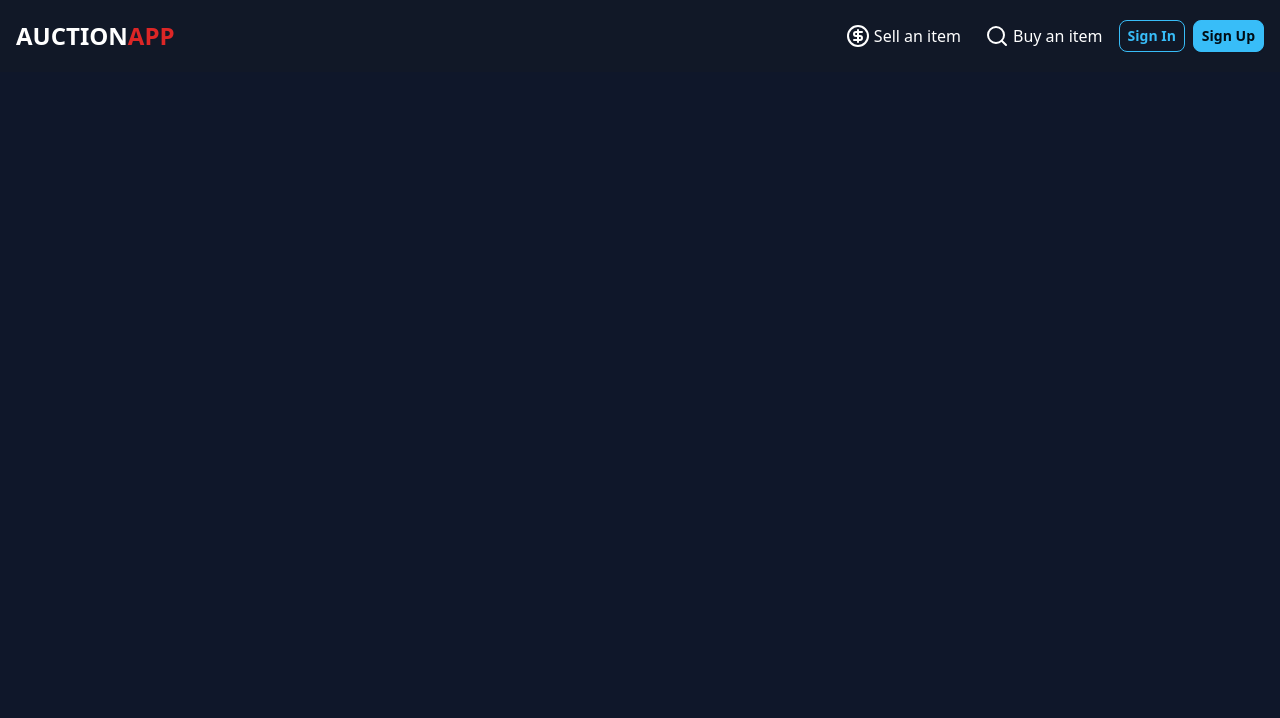
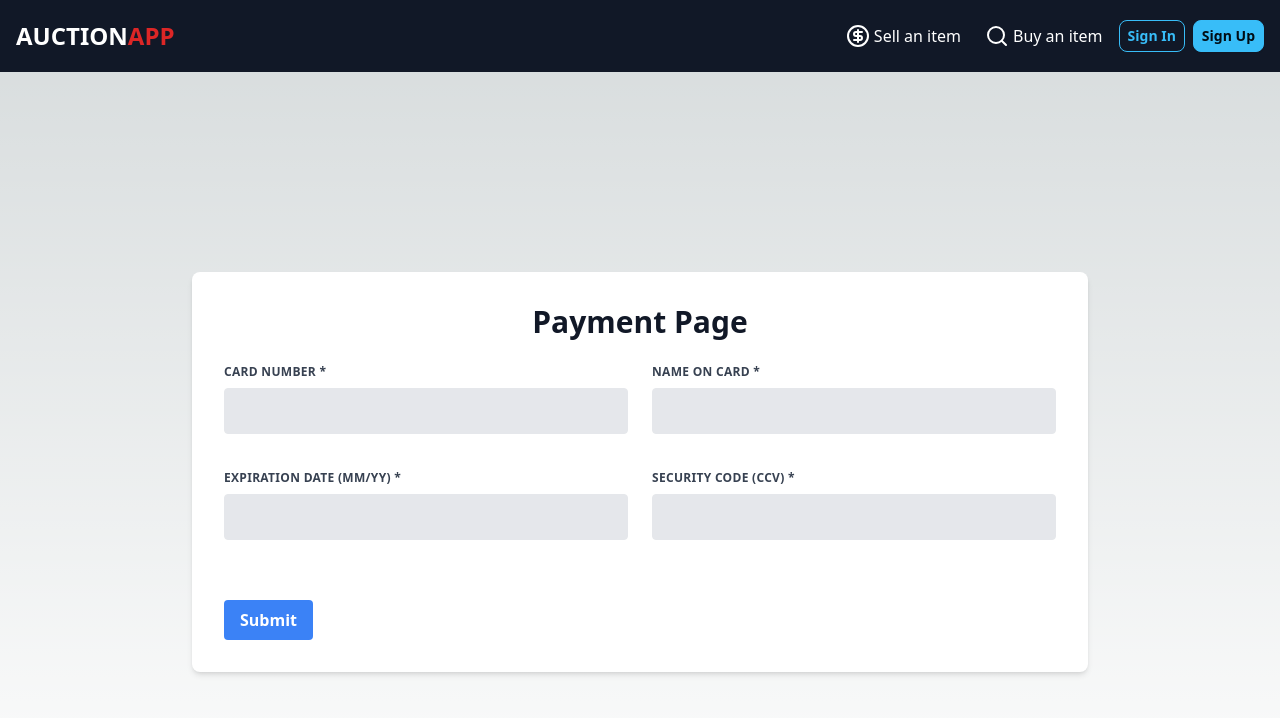
Before and after one commit to DaoudAli/EECS4413-Auction-Website, a Next.js app in the folder client-app/: page /payment in a window 1280 px wide. Shown: the top 718 px of the page. Built offline with nearby package versions, Linux system fonts and the light colour scheme; no server answers.

Commit message:
Payment Page update

```diff
--- a/client-app/src/pages/auction-end/billing.js
+++ /dev/null
@@ -1,25 +0,0 @@
-// components/BillingAndCreditCard.js
-export default function BillingAndCreditCard() {
-  // form submission logic would go here
-
-  return (
-    <div className="bg-white p-4 shadow rounded">
-      <h1 className="text-2xl font-bold mb-4">THE LOGO OF THE COMPANY</h1>
-      <div className="flex flex-wrap -mx-2">
-        {/* Billing information fields */}
-        <div className="w-full md:w-1/2 p-2">
-          {/* Input fields for billing information */}
-        </div>
-        {/* Credit card information fields */}
-        <div className="w-full md:w-1/2 p-2">
-          {/* Input fields for credit card information */}
-        </div>
-      </div>
-      <div className="text-right mt-4">
-        <button className="bg-blue-500 text-white px-4 py-2 rounded hover:bg-blue-600">
-          Submit
-        </button>
-      </div>
-    </div>
-  );
-}
--- a/client-app/src/pages/payment/index.js
+++ b/client-app/src/pages/payment/index.js
@@ -1,3 +1,77 @@
-import React from 'react';
-
-export default function Payment() {}
+export default function Payment() {
+  return (
+    <div className="min-h-screen flex items-center justify-center p-4">
+      <div className="w-full max-w-4xl bg-white rounded-lg shadow-md p-6 md:p-8">
+        <h2 className="text-3xl font-bold text-center text-gray-900 mb-6">
+          Payment Page
+        </h2>
+        <form className="flex flex-wrap -mx-3"
+          onSubmit={e => {
+            console.log()
+            e.preventDefault();
+            fetch("http://localhost:3500/payment/pay", {
+              method: "POST",
+              headers: {
+                "Content-Type": "application/json",
+                "Access-Control-Allow-Origin": "http://localhost:3000",
+              },
+              body: JSON.stringify({
+                cardNumber: e.currentTarget.cardNumber.value,
+                nameOnCard: e.currentTarget.nameOnCard.value,
+                expirationDate: e.currentTarget.expirationDate.value,
+                securityCode: e.currentTarget.securityCode.value,
+              }),
+            })
+          }}>
+          <div className="w-full md:w-1/2 px-3 mb-6">
+            <label
+              className="block uppercase tracking-wide text-gray-700 text-xs font-bold mb-2"
+              htmlFor="cardNumber">Card Number *</label>
+            <input
+              className="appearance-none block w-full bg-gray-200 text-gray-700 border rounded py-3 px-4 mb-3 leading-tight focus:outline-none focus:bg-white"
+              required id="cardNumber" type="text" placeholder="" maxLength={16} pattern="[0-9]{16}"
+              onInvalid={e => e.target.setCustomValidity("Please enter a valid Card Number")}
+              onChange={e => e.target.setCustomValidity("")} />
+          </div>
+          <div className="w-full md:w-1/2 px-3 mb-6">
+            <label
+              className="block uppercase tracking-wide text-gray-700 text-xs font-bold mb-2"
+              htmlFor="nameOnCard">Name on Card *</label>
+            <input
+              className="appearance-none block w-full bg-gray-200 text-gray-700 border rounded py-3 px-4 leading-tight focus:outline-none focus:bg-white"
+              required id="nameOnCard" type="text" placeholder="" />
+          </div>
+          <div className="w-full md:w-1/2 px-3 mb-6">
+            <label
+              className="block uppercase tracking-wide text-gray-700 text-xs font-bold mb-2"
+              htmlFor="expirationDate">{"Expiration Date (MM/YY) *"}</label>
+            <input
+              className="appearance-none block w-full bg-gray-200 text-gray-700 border rounded py-3 px-4 mb-3 leading-tight focus:outline-none focus:bg-white"
+              id="expirationDate" type="text" pattern="(?:0[1-9]|1[0-2])/[0-9]{2}" maxLength={5}
+              required title="Enter a date in this format MM/YY"
+              onInvalid={e => e.target.setCustomValidity("Please enter a valid Expiration Date")}
+              onChange={e => e.target.setCustomValidity("")} />
+          </div>
+          <div className="w-full md:w-1/2 px-3 mb-6">
+            <label
+              className="block uppercase tracking-wide text-gray-700 text-xs font-bold mb-2"
+              htmlFor="securityCode">{"Security Code (CCV) *"}</label>
+            <input
+              className="appearance-none block w-full bg-gray-200 text-gray-700 border rounded py-3 px-4 leading-tight focus:outline-none focus:bg-white"
+              required id="securityCode" type="text" placeholder="" pattern="[0-9]{3}" maxLength={3}
+              onInvalid={e => e.target.setCustomValidity("Please enter a valid Security Code")}
+              onChange={e => e.target.setCustomValidity("")} />
+          </div>
+          <div className="w-full px-3 mt-6">
+            <button
+              className="bg-blue-500 hover:bg-blue-700 text-white font-bold py-2 px-4 rounded focus:outline-none focus:shadow-outline"
+              type="submit"
+            >
+              Submit
+            </button>
+          </div>
+        </form>
+      </div>
+    </div>
+  );
+}
```
Also changed, not shown: 1 other file (tests, documents, lock files or other folders).
